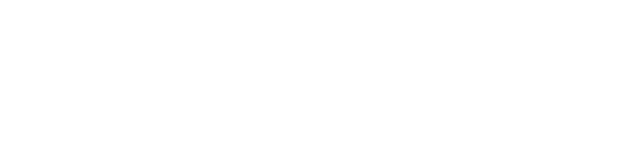
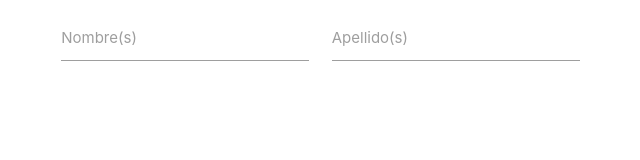
Before and after one commit to alejandrac11/electiva1-um-2022, a plain HTML site: page index.html in a window 1280 px wide. Shown: the whole page, without its empty margins (142-782 px from the left). Drawn offline with nearby package versions, Linux system fonts and the light colour scheme.

Commit message:
Create a form with two inputs columns

```diff
--- a/index.html
+++ b/index.html
@@ -9,7 +9,17 @@
     <link rel="stylesheet" href="https://cdnjs.cloudflare.com/ajax/libs/materialize/1.0.0/css/materialize.min.css">
 </head>
 <body>
+    <div class="container">
+        <div class="row">
+            <div class="input-field col">
+                <label for="user_name">Nombre(s)</label>
+                <input type="text" name="user_name" id="user_name"></div>
+            <div class="input-field col">
+                <label for="lastname">Apellido(s)</label>
+                <input type="text" name="lastname" id="lastname"></div>
+        </div>
 
+    </div>
 </body>
 
 
```
